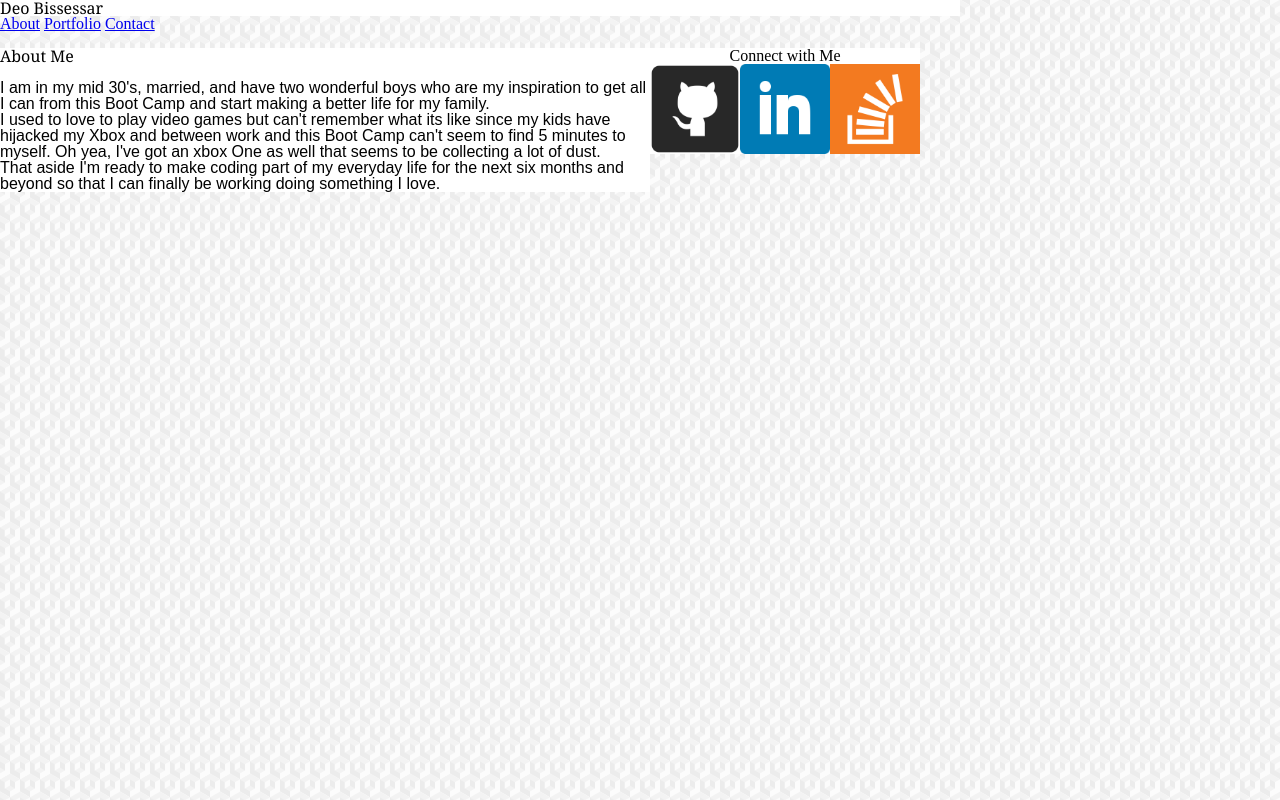
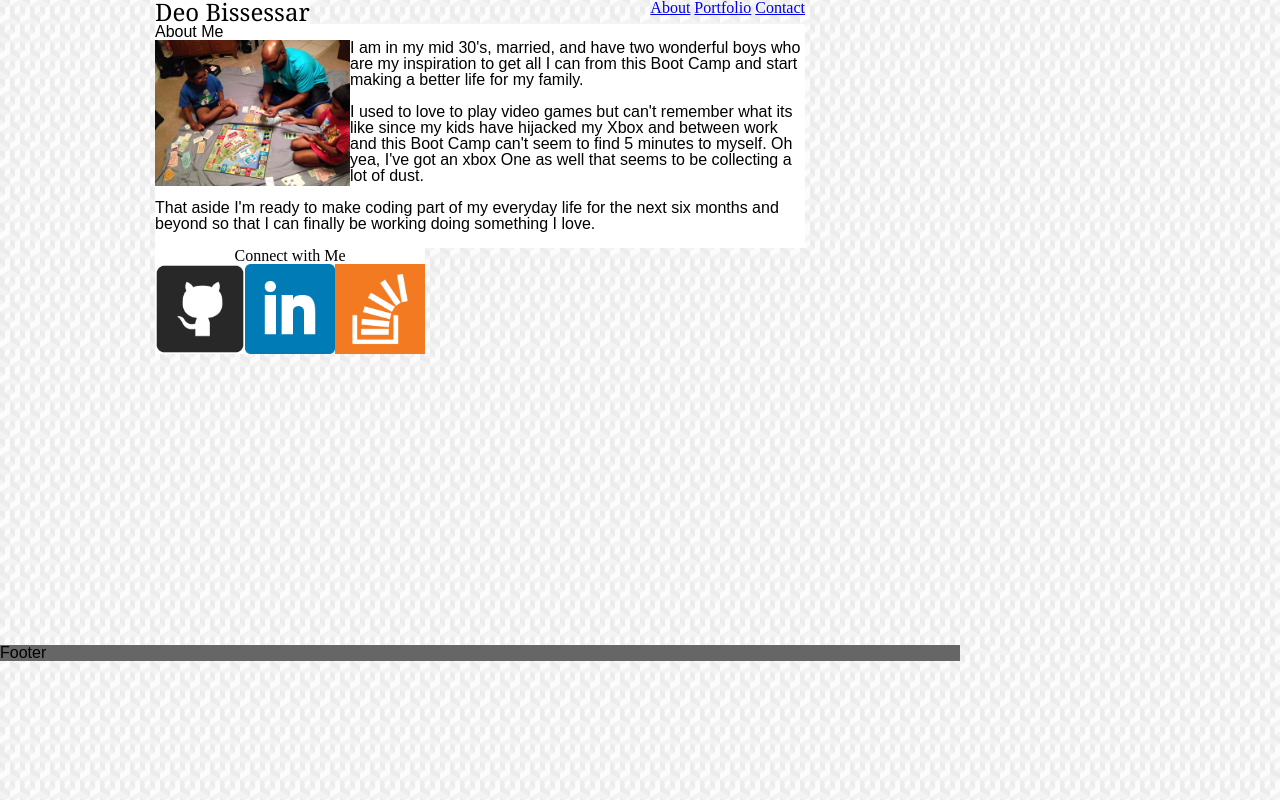
Before and after one commit to DeusLupus/Basic-Portfolio, a PHP site: page /index.html in a window 1280 px wide. Run offline with PHP 8.4, Linux system fonts and the light colour scheme.

Commit message:
updating files

```diff
--- a/assets/css/style.css
+++ b/assets/css/style.css
@@ -1,13 +1,48 @@
 html {
-	width: 960px;  background-image: url("../images/cutcube.png");
+	width: 960px;  background-image: url("../images/cutcube.png");display: block;height: 100%
 }
+
+body {
+	height: 100%; display: block;
+}
+
+.wrapper {
+	width: 650px;
+}
+
+.wrapper {
+    min-height: 100%;
+    margin: 0 auto -155px;
+}
+
 h1 {
 	background-color: #ffffff; border-color: #cccccc;
 	font-family: 'Georgia', Times, Times New Roman, serif;
+	font-size: x-large; float: left;
+}
+
+nav {
+	float: right;
+}
+
+h6 {
+	font-size: large;
 }
 
 footer {
 	background-color: #666666; font-family: 'Arial', Helvetica Neue, Helvetica, sans serif;
+}
+
+img {
+	width: 30%;float: left;
+}
+
+.clearfix:after {
+   content: " "; /* Older browser do not support empty content */
+   visibility: hidden;
+   display: block;
+   height: 0;
+   clear: both;
 }
 
 .main {
--- a/index.html
+++ b/index.html
@@ -8,21 +8,24 @@
 </head>
 
 <body>
-
+	<div class="wrapper">
 	<h1>Deo Bissessar</h1>
-	<section>
+	<nav>
 		<a href="index.html">About</a>
 		<a href="portfolio.html">Portfolio</a>
 		<a href="contact.html">Contact</a>
-	</section><br>
+	</nav>
 
 	<div class="main">
-	<h1>About Me</h1><br>
-		<p>I am in my mid 30's, married, and have two wonderful boys who are my inspiration to get all I can from this Boot Camp and start making a better life for my family.</p>
+	<h2>About Me</h2>
+		<div class="clearfix">
+		<img src="assets/images/monopoly.jpg" alt="monopoly">
+		<p>I am in my mid 30's, married, and have two wonderful boys who are my inspiration to get all I can from this Boot Camp and start making a better life for my family.</p><br>
 
-		<p>I used to love to play video games but can't remember what its like since my kids have hijacked my Xbox and between work and this Boot Camp can't seem to find 5 minutes to myself. Oh yea, I've got an xbox One as well that seems to be collecting a lot of dust.</p>
+		<p>I used to love to play video games but can't remember what its like since my kids have hijacked my Xbox and between work and this Boot Camp can't seem to find 5 minutes to myself. Oh yea, I've got an xbox One as well that seems to be collecting a lot of dust.</p><br>
 
-		<p>That aside I'm ready to make coding part of my everyday life for the next six months and beyond so that I can finally be working doing something I love.</p>
+		<p>That aside I'm ready to make coding part of my everyday life for the next six months and beyond so that I can finally be working doing something I love.</p><br>
+		</div>
 	</div>
 
 	<div class="sidebar">
@@ -31,5 +34,12 @@
 		<img id="in" src="assets/images/linkedin.png" alt="linkedin">
 		<img id="stack" src="assets/images/stackoverflow.png" alt="stackoverflow">
 	</div>
+</div>
+	<div>
+		<footer>
+			Footer
+		</footer>
+	</div>
+
 </body>
 </html>
```
Also changed, not shown: contact.html (+11 -4 lines), portfolio.html (+17 -3 lines), assets/images/Hangman.jpg (added), assets/images/RPG.jpg (added), assets/images/Rutgers Info Widget.jpg (added), assets/images/Trivia Game.jpg (added), assets/images/monopoly.jpg (added), assets/images/rockpaperscissors.jpg (added).
